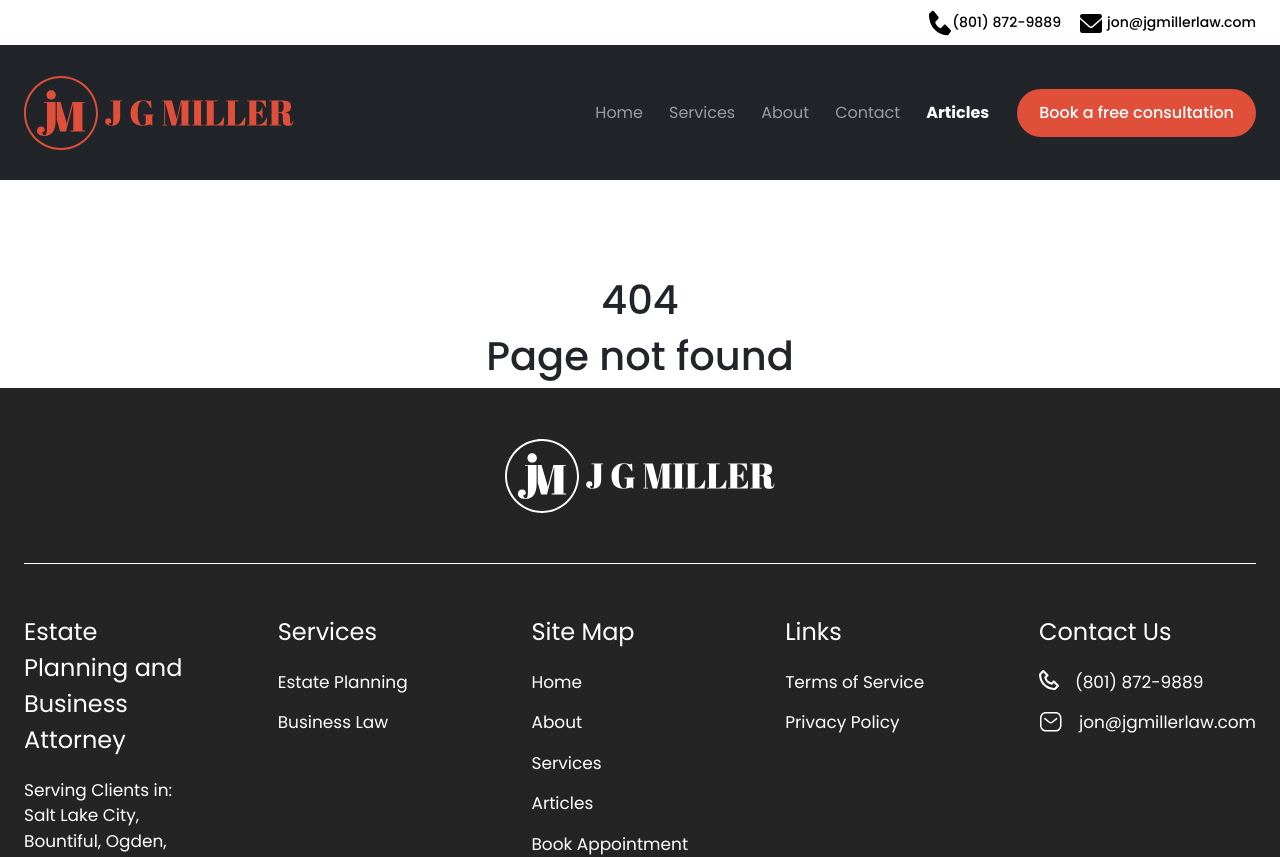
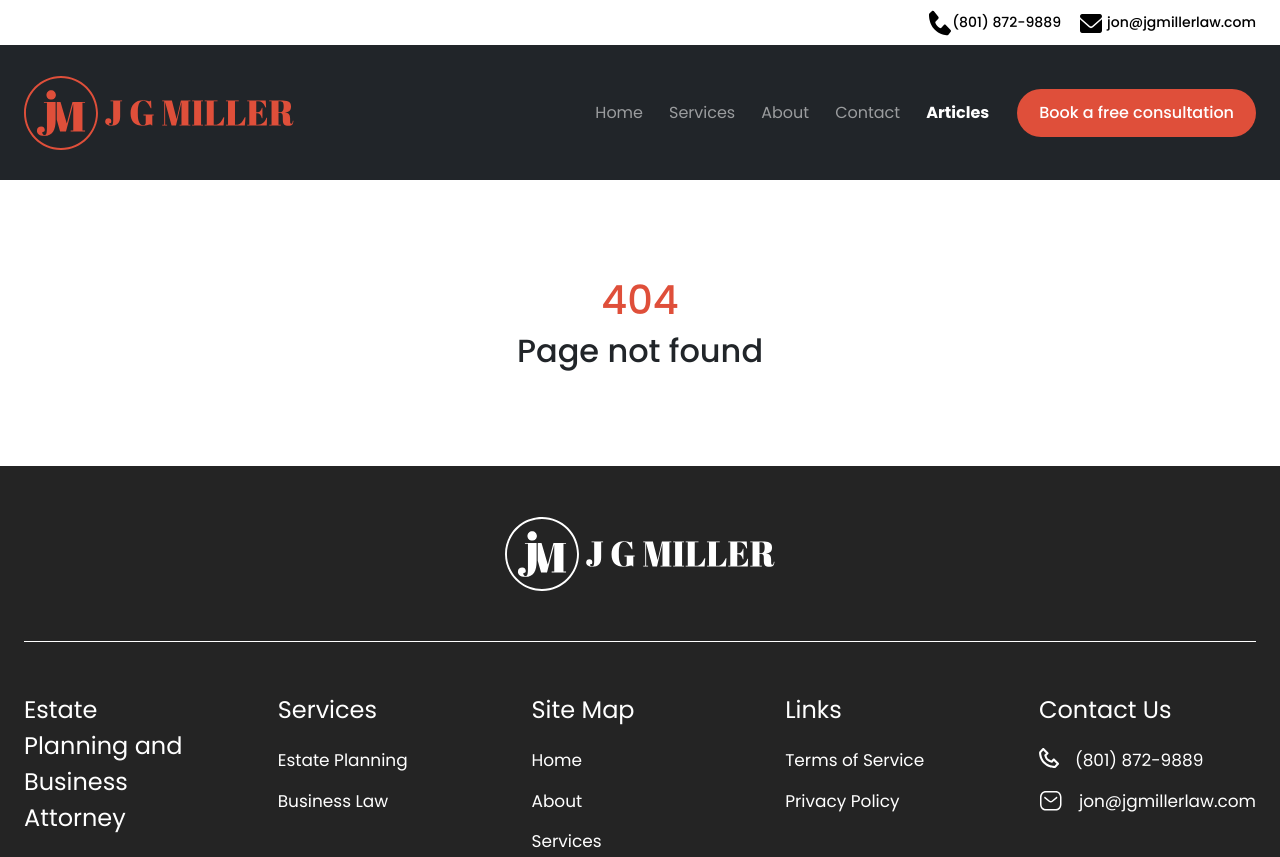
Before and after one commit to developerdeepak/digivito-jgm, a React (Create React App) app: page /articles in a window 1280 px wide. Shown: the top 857 px of the page. Built offline with nearby package versions, Linux system fonts and the light colour scheme.

Commit message:
UI: Fixes for about us page hero banner

```diff
--- a/src/pages/NotFound.js
+++ b/src/pages/NotFound.js
@@ -1,9 +1,9 @@
 const ErrorPage = () => {
     return (
-        <>
-            <h1 className="text-center mt-5 pt-5">404</h1>
-            <h1 className="text-center">Page not found</h1>
-        </>
+        <div class="mw-1600 mx-auto my-5 py-5 text-center">
+            <h1 className="text-primary">404</h1>
+            <h2 className="m-0">Page not found</h2>
+        </div>
     );
 };
 
```
Also changed, not shown: src/images/about-hero-banner-lg.jpg.
